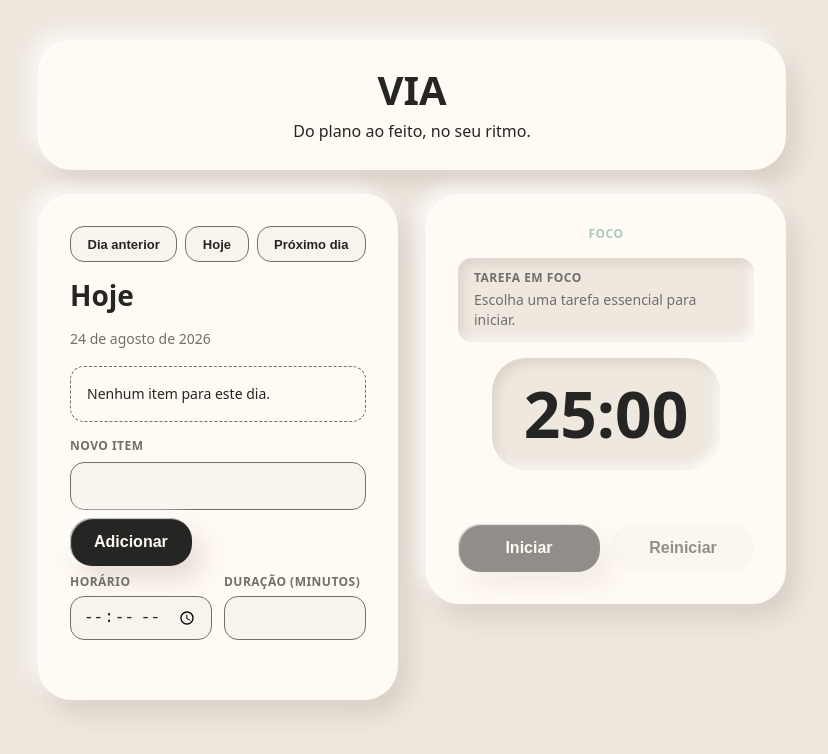
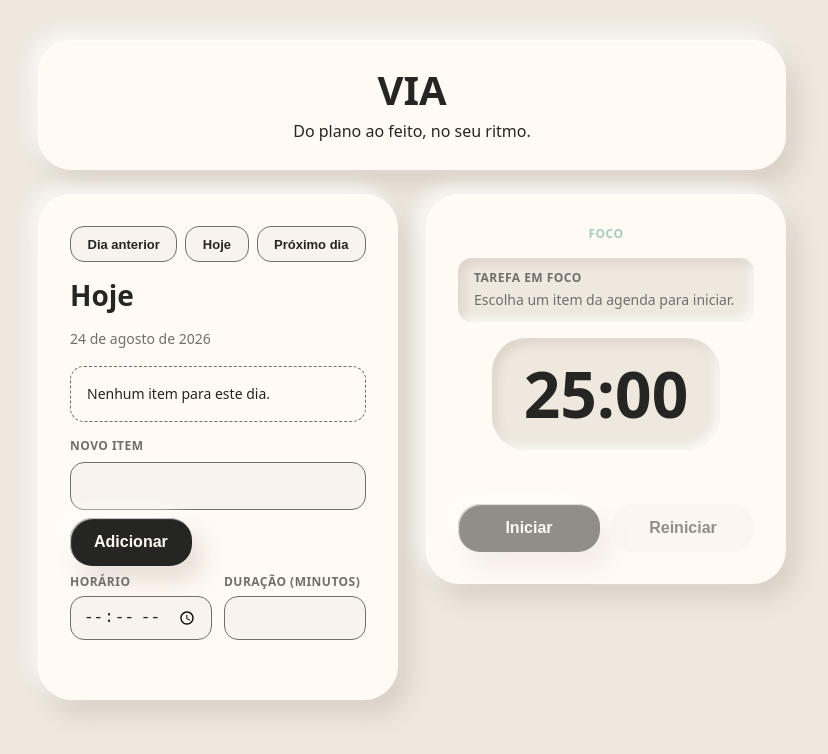
Before and after one commit to nughinit/Pomodoro, a React (Vite) app: page / in a window 1280 px wide. Shown: the top 754 px of the page, without its empty margins (228-1056 px from the left). Built offline with nearby package versions, Linux system fonts and the light colour scheme.

Commit message:
fix: align empty focus copy with agenda terminology

```diff
--- a/src/features/timer/components/FocusTimer.tsx
+++ b/src/features/timer/components/FocusTimer.tsx
@@ -78,7 +78,7 @@ export function FocusTimer({
         {selectedTask ? (
           <p className="focus-timer__focus-title">{selectedTask.title}</p>
         ) : (
-          <p className="focus-timer__focus-empty">Escolha uma tarefa essencial para iniciar.</p>
+          <p className="focus-timer__focus-empty">Escolha um item da agenda para iniciar.</p>
         )}
         {selectedTask && (
           <button
```
Also changed, not shown: 2 other files (tests, documents, lock files or other folders).
